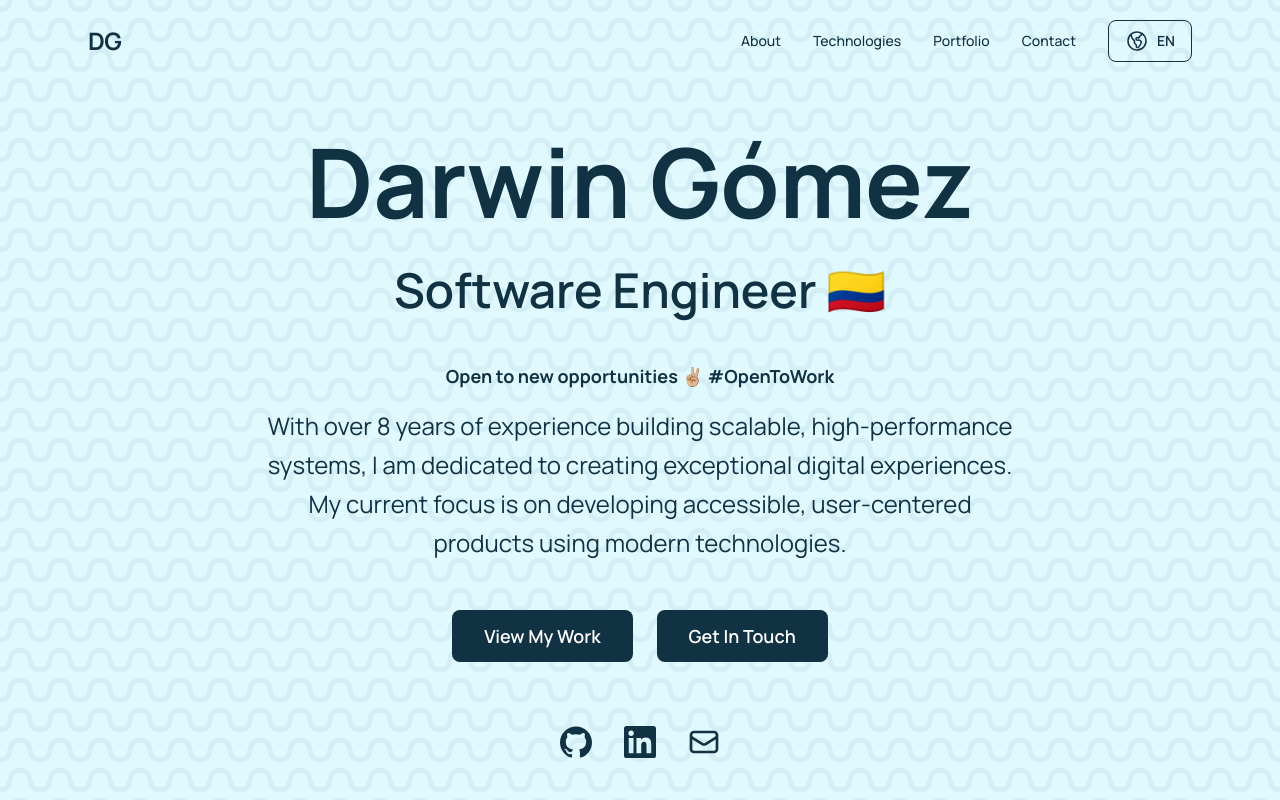
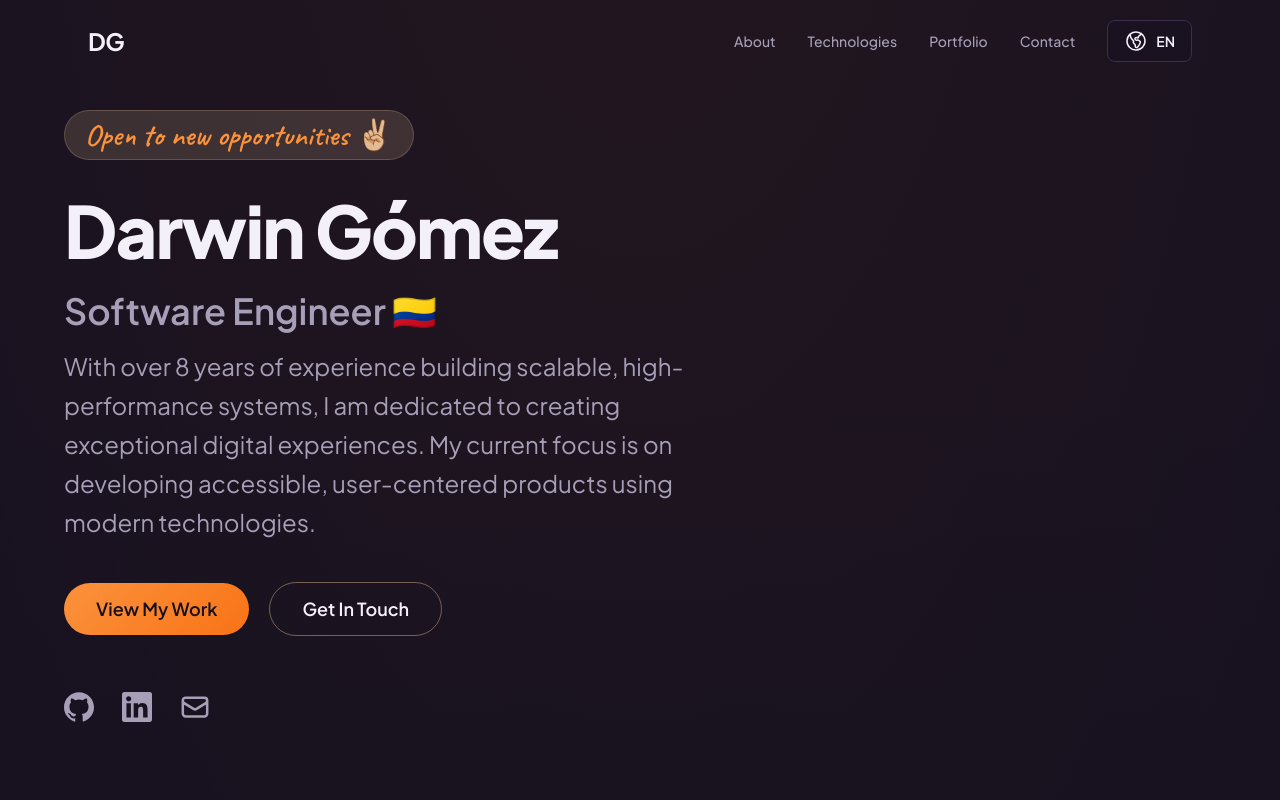
Before and after one commit to darwintnt/portfolio, a Vue app: page / in a window 1280 px wide. Shown: the top 800 px of the page. Built offline with nearby package versions, Linux system fonts and the light colour scheme.

Commit message:
feat(design): warm dark tokens and hero restyle

```diff
--- a/index.html
+++ b/index.html
@@ -16,9 +16,9 @@
     <!-- DNS prefetch para recursos externos -->
     <link rel="dns-prefetch" href="https://www.googletagmanager.com" />
 
-    <!-- Fuentes: Manrope de Google Fonts -->
+    <!-- Fuentes: Plus Jakarta Sans + Caveat de Google Fonts -->
     <link
-      href="https://fonts.googleapis.com/css2?family=Manrope:wght@400;500;600;700&display=swap"
+      href="https://fonts.googleapis.com/css2?family=Plus+Jakarta+Sans:wght@300..800&family=Caveat:wght@600&display=swap"
       rel="stylesheet"
     />
 
--- a/src/components/Hero.vue
+++ b/src/components/Hero.vue
@@ -1,72 +1,70 @@
 <template>
-  <section
-    class="min-h-screen flex items-center justify-center relative overflow-hidden pt-20"
-  >
+  <section class="min-h-screen flex items-center relative overflow-hidden pt-24 pb-16">
     <!-- Gradient overlay -->
     <div
       class="absolute inset-0 bg-linear-to-b from-transparent via-transparent to-background/50 z-0"
     ></div>
 
-    <!-- Decorative elements -->
+    <div class="container mx-auto px-6 relative z-10">
+      <div class="grid grid-cols-1 lg:grid-cols-12 gap-12 items-center max-w-6xl mx-auto">
+        <!-- Content column (left) -->
+        <div class="lg:col-span-7 text-left">
+          <p
+            class="font-accent text-2xl md:text-3xl text-accent inline-flex items-center gap-2 bg-soft-accent/15 border border-soft-accent/20 rounded-full px-5 py-1.5 mb-8 animate-slide-up"
+          >
+            {{ t('hero.openToWork') }}
+          </p>
 
-    <div class="container mx-auto px-6 relative z-10">
-      <div class="max-w-5xl mx-auto text-center">
           <h1
-          class="text-6xl md:text-8xl font-bold mb-6 animate-slide-up leading-tight"
+            class="text-5xl md:text-7xl font-extrabold text-primary mb-6 animate-slide-up leading-[1.05] tracking-tight"
           >
-          <span class="text-primary">Darwin Gómez</span>
+            Darwin Gómez
           </h1>
 
           <h2
-          class="text-3xl md:text-5xl font-semibold text-muted-foreground mb-8 animate-slide-up"
-          :style="{ animationDelay: '0.2s' }"
+            class="text-2xl md:text-4xl font-semibold text-muted mb-4 animate-slide-up"
+            :style="{ animationDelay: '0.15s' }"
           >
             {{ t('hero.subtitle') }} 🇨🇴
           </h2>
 
           <p
-          class="text-primary font-bold py-4 text-lg animate-slide-up"
+            class="text-xl md:text-2xl text-muted max-w-2xl mb-10 leading-relaxed animate-slide-up"
             :style="{ animationDelay: '0.3s' }"
-        >
-          {{ t('hero.openToWork') }} {{ t('hero.openToWorkTag') }}
-        </p>
-
-        <p
-          class="text-xl md:text-2xl text-muted-foreground max-w-3xl mx-auto mb-12 leading-relaxed animate-slide-up"
-          :style="{ animationDelay: '0.4s' }"
           >
             {{ t('hero.description') }}
           </p>
 
+          <!-- CTAs: solid orange primary + outline secondary -->
           <div
-          class="flex flex-wrap items-center justify-center gap-6 mb-16 animate-slide-up"
-          :style="{ animationDelay: '0.6s' }"
+            class="flex flex-wrap items-center gap-5 mb-14 animate-slide-up"
+            :style="{ animationDelay: '0.45s' }"
           >
-          <button class="button-primary text-lg">
-            <a href="#portfolio">{{ t('hero.btnPortfolio') }}</a>
-          </button>
-          <button class="button-primary text-lg">
-            <a href="#contact">{{ t('hero.btnContact') }}</a>
-          </button>
+            <a href="#portfolio" class="button-primary text-lg">
+              {{ t('hero.btnPortfolio') }}
+            </a>
+            <a href="#contact" class="button-outline text-lg">
+              {{ t('hero.btnContact') }}
+            </a>
           </div>
 
           <!-- Social Links -->
           <div
-          class="flex items-center justify-center gap-8 animate-slide-up"
-          :style="{ animationDelay: '0.8s' }"
+            class="flex items-center gap-7 animate-slide-up"
+            :style="{ animationDelay: '0.6s' }"
           >
             <a
               href="https://github.com/darwintnt"
               target="_blank"
               rel="noopener noreferrer"
               aria-label="Darwin's Github account"
-            class="text-muted-foreground hover:text-primary transition-all duration-300 transform hover:scale-110"
+              class="text-muted hover:text-accent transition-all duration-300 transform hover:scale-110"
             >
               <svg
                 role="img"
                 viewBox="0 0 24 24"
                 xmlns="http://www.w3.org/2000/svg"
-              width="32"
+                width="30"
                 fill="currentColor"
               >
                 <path
@@ -80,13 +78,13 @@
               target="_blank"
               rel="noopener noreferrer"
               aria-label="Darwin's Linkedin account"
-            class="text-muted-foreground hover:text-primary transition-all duration-300 transform hover:scale-110"
+              class="text-muted hover:text-accent transition-all duration-300 transform hover:scale-110"
             >
               <svg
                 role="img"
                 viewBox="0 0 24 24"
                 xmlns="http://www.w3.org/2000/svg"
-              width="32"
+                width="30"
                 fill="currentColor"
               >
                 <path
@@ -98,7 +96,7 @@
             <a
               href="mailto:darwintnt@hotmail.com"
               aria-label="Darwin's email"
-            class="text-muted-foreground hover:text-primary transition-all duration-300 transform hover:scale-110"
+              class="text-muted hover:text-accent transition-all duration-300 transform hover:scale-110"
             >
               <svg
                 xmlns="http://www.w3.org/2000/svg"
@@ -106,7 +104,7 @@
                 viewBox="0 0 24 24"
                 stroke-width="2"
                 stroke="currentColor"
-              width="32"
+                width="30"
               >
                 <path
                   stroke-linecap="round"
@@ -115,6 +113,30 @@
                 />
               </svg>
             </a>
+          </div>
+        </div>
+
+        <!-- Visual column (right, large screens only) -->
+        <div class="hidden lg:block lg:col-span-5 animate-slide-up" :style="{ animationDelay: '0.3s' }">
+          <div class="relative max-w-sm mx-auto">
+            <!-- Warm glow frame -->
+            <div
+              class="absolute -inset-4 rounded-[2rem] bg-linear-to-br from-accent/40 via-accent-strong/20 to-transparent blur-2xl opacity-70"
+              aria-hidden="true"
+            ></div>
+            <div
+              class="relative rounded-[2rem] overflow-hidden border border-soft-accent/20 bg-surface"
+            >
+              <img
+                src="@/assets/hero2.webp"
+                :alt="t('hero.title')"
+                class="w-full aspect-[4/5] object-cover object-top"
+                width="600"
+                height="750"
+                loading="eager"
+              />
+            </div>
+          </div>
         </div>
       </div>
     </div>
--- a/src/style.css
+++ b/src/style.css
@@ -1,62 +1,117 @@
 @import 'tailwindcss';
+@import url('https://fonts.googleapis.com/css2?family=Plus+Jakarta+Sans:wght@300..800&family=Caveat:wght@600&display=swap');
 
-/* Radial gradient texture */
-body::before {
-  content: '';
-  position: fixed;
-  inset: 0;
-  background-image:
-    radial-gradient(circle at 50% 100%, transparent 20%, #103242 21%, #103242 34%, transparent 35%, transparent),
-    radial-gradient(circle at 50% 0%, transparent 20%, #103242 21%, #103242 34%, transparent 35%, transparent);
-  background-position: 0 0, -20px 0;
-  background-size: 40px 30px;
-  opacity: 0.05;
-  pointer-events: none;
-  z-index: 0;
+/* Design tokens — "Cálido Nocturno" */
+@theme {
+  --color-background: #161120;
+  --color-surface: #221b30;
+  --color-foreground: #f4f0fa;
+  --color-muted: #a79fb8;
+  --color-muted-foreground: #a79fb8;
+  --color-primary: #f4f0fa;
+  --color-accent: #fb923c;
+  --color-accent-strong: #f97316;
+  --color-soft-accent: #fed7aa;
+  --color-border: #3a2f4d;
+  --color-ring: #fb923c;
+
+  --font-sans: 'Plus Jakarta Sans', ui-sans-serif, system-ui, sans-serif;
+  --font-accent: 'Caveat', cursive;
 }
 
 body {
-  background-color: #e0f9ff;
-  position: relative;
-  width: 100%;
+  background-color: #161120;
+  /* Subtle warm radial glow at the top — no dot texture */
+  background-image: radial-gradient(
+    ellipse 80% 50% at 50% -10%,
+    rgba(249, 115, 22, 0.06),
+    transparent
+  );
+  background-repeat: no-repeat;
   min-height: 100vh;
-  color: #103242;
+  color: #f4f0fa;
+  font-family: 'Plus Jakarta Sans', ui-sans-serif, system-ui, sans-serif;
+  font-optical-sizing: auto;
 }
 
-* {
-  font-family: 'Manrope', sans-serif;
-  font-optical-sizing: auto;
-  font-style: normal;
+.font-accent {
+  font-family: 'Caveat', cursive;
 }
 
-
-
+/* Text utilities */
 .text-primary {
-  color: #103242;
+  color: var(--color-foreground);
 }
 
+.text-accent {
+  color: var(--color-accent);
+}
+
+/* Buttons */
 .button-primary {
   display: inline-block;
   padding: 0.75rem 2rem;
   font-weight: 600;
-  color: white;
-  background: #103242;
-  border-radius: 0.5rem;
-  transition: background-color 200ms ease;
+  color: #161120;
+  background-image: linear-gradient(135deg, #fb923c, #f97316);
+  border-radius: 9999px;
+  transition:
+    transform 200ms ease,
+    box-shadow 200ms ease;
 }
 
 .button-primary:hover {
-  background: #0a212d;
+  transform: translateY(-2px);
+  box-shadow: 0 8px 24px rgba(249, 115, 22, 0.35);
 }
 
+.button-outline {
+  display: inline-block;
+  padding: 0.75rem 2rem;
+  font-weight: 600;
+  color: var(--color-foreground);
+  border: 1px solid rgba(254, 215, 170, 0.4);
+  border-radius: 9999px;
+  transition:
+    color 200ms ease,
+    border-color 200ms ease;
+}
 
+.button-outline:hover {
+  border-color: var(--color-accent);
+  color: var(--color-accent);
+}
 
+/* Chips — soft accent tags */
+.chip {
+  display: inline-block;
+  padding: 0.25rem 0.75rem;
+  font-size: 0.75rem;
+  line-height: 1.25rem;
+  border-radius: 9999px;
+  background-color: rgba(254, 215, 170, 0.1);
+  border: 1px solid rgba(254, 215, 170, 0.2);
+  color: var(--color-foreground);
+  transition:
+    color 200ms ease,
+    border-color 200ms ease;
+}
+
+.chip:hover {
+  border-color: var(--color-accent);
+  color: var(--color-accent);
+}
+
+::selection {
+  background-color: #fb923c;
+  color: #161120;
+}
+
+/* Entrance animation — staggered via inline animation-delay */
 .animate-slide-up {
   animation: slide-up 0.6s ease-out forwards;
   opacity: 0;
 }
-
-
 
 @keyframes slide-up {
   0% {
@@ -69,6 +124,7 @@ body {
   }
 }
 
+/* Marquee / infinite scroll */
 @keyframes animate-infinite-scroll {
   from {
     transform: translateX(0);
@@ -81,3 +137,15 @@ body {
 .animate-infinite-scroll {
   animation: animate-infinite-scroll 25s linear infinite;
 }
+
+@media (prefers-reduced-motion: reduce) {
+  .animate-slide-up {
+    animation: none;
+    opacity: 1;
+    transform: none;
+  }
+
+  .animate-infinite-scroll {
+    animation: none;
+  }
+}
```
Lines whose indentation alone changed are shown as unchanged.
